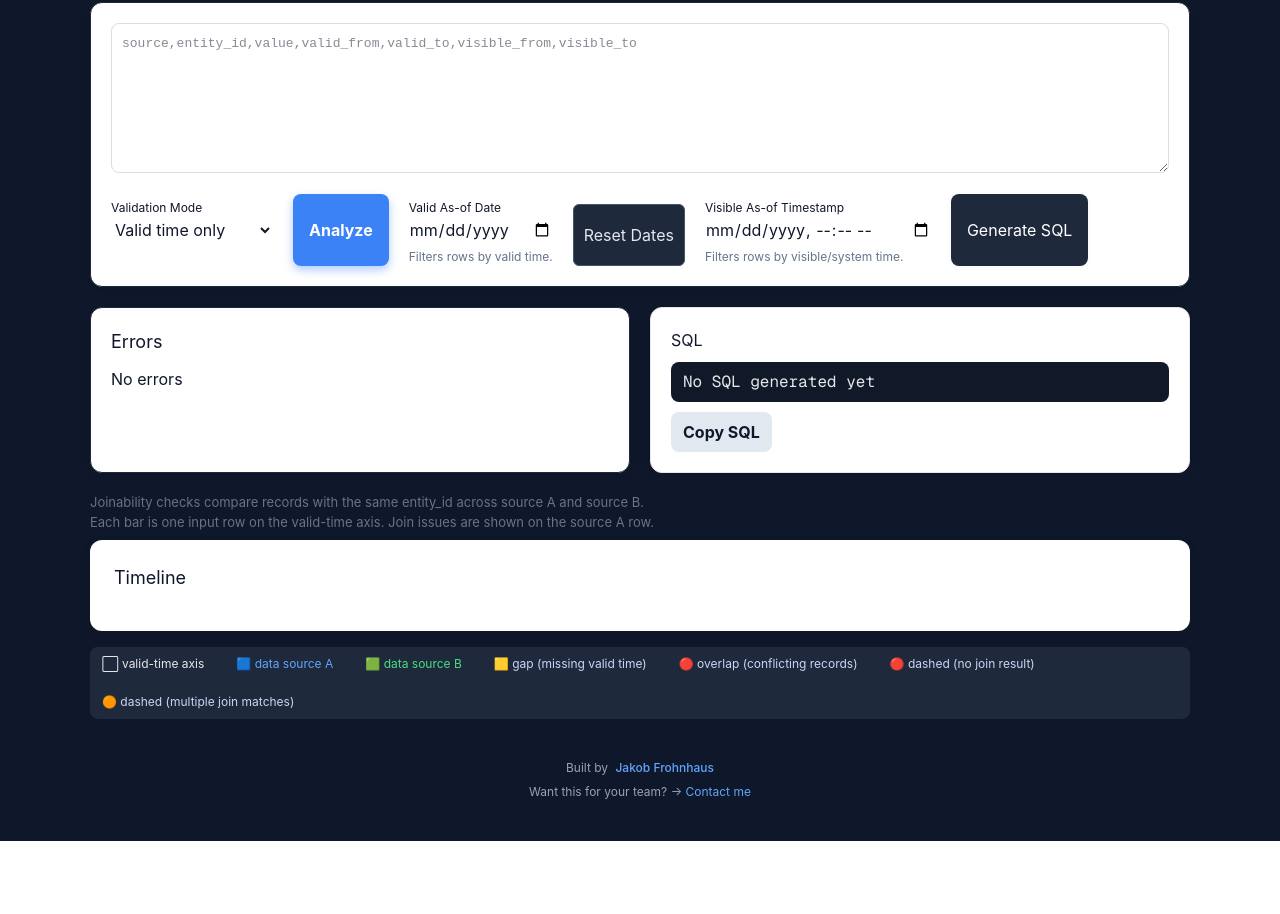
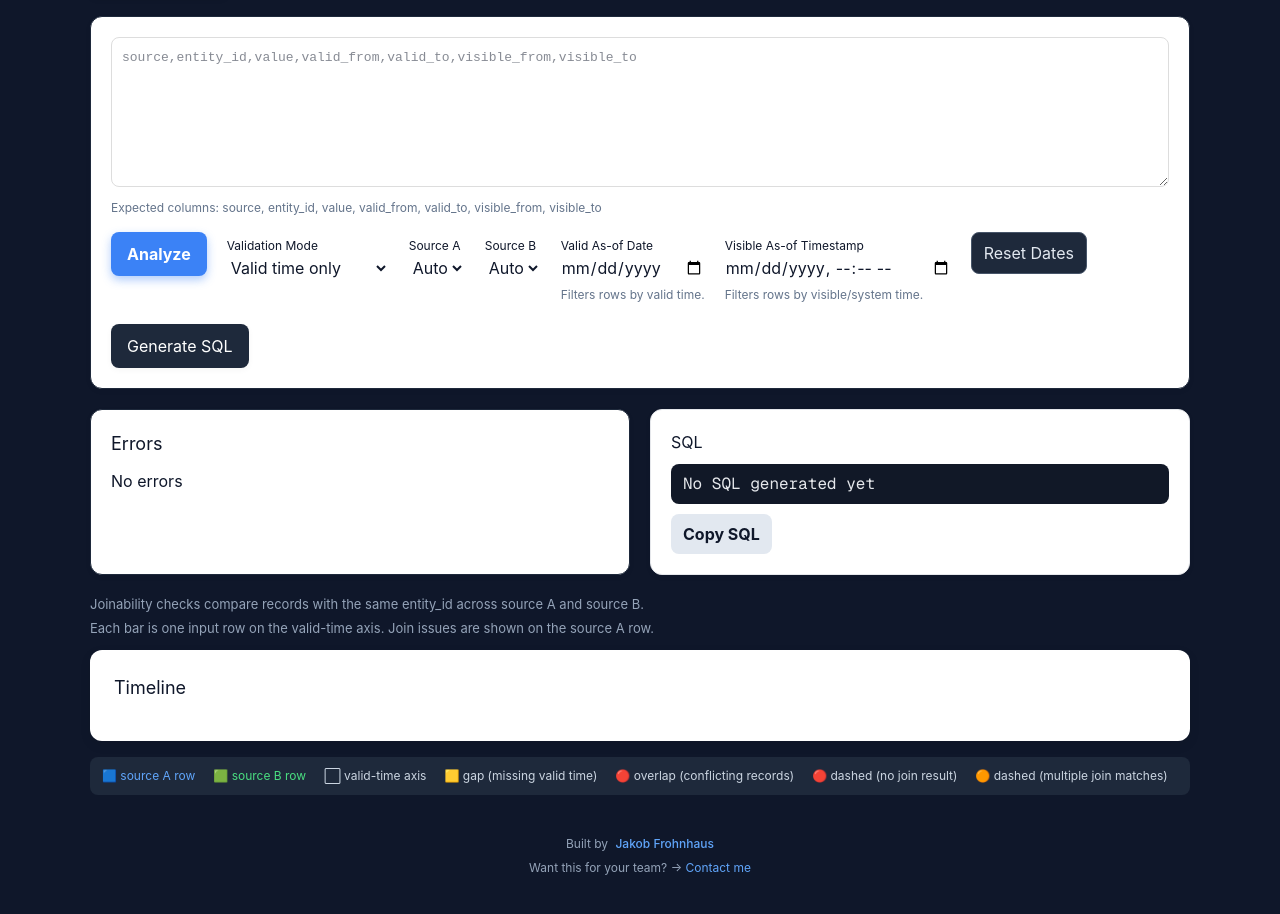
Before and after one commit to frohnhaus-sketch/bitemporal-debugger, a Next.js app: page / in a window 1280 px wide. Shown: the part 196-1110 px from the top of the page. Before the commit the page ends 1037 px from the top, so only its background shows below. Built offline with nearby package versions, Linux system fonts and the light colour scheme.

Commit message:
demo ready

```diff
--- a/app/page.tsx
+++ b/app/page.tsx
@@ -4,6 +4,12 @@ import { useState } from "react";
 import { parseCSV } from "../lib/parser";
 import { Timeline } from "@/components/Timeline";
 import { analyzeJoinability } from "../lib/joinability";
+import type {
+  BitemporalRow,
+  JoinabilityIssue,
+  OverlapIssue,
+  ValidationMode,
+} from "../lib/types";
 import {
   detectDrift,
   detectOverlaps,
@@ -11,26 +17,57 @@ import {
   detectFlaggedOverlapRows,
   detectOverlapMarkers,
 } from "../lib/analysis";
-import type {
-  BitemporalRow,
-  JoinabilityIssue,
-  OverlapIssue,
-  ValidationMode,
-} from "../lib/types";
+import { TimelineLegend } from "@/components/TimelineLegend";
+import { Analytics } from "@vercel/analytics/next"
+
+const EXAMPLE_DATA = `source,entity_id,value,valid_from,valid_to,visible_from,visible_to
+contract,1,A,2024-01-01,2024-12-31,2024-01-01T00:00:00,9999-12-31T00:00:00
+object,1,X,2024-01-01,2024-12-31,2024-01-01T00:00:00,9999-12-31T00:00:00
+object,1,Y,2024-01-01,2024-12-31,2024-01-01T00:00:00,9999-12-31T00:00:00
+contract,2,A,2024-01-01,2024-03-31,2024-01-01T00:00:00,9999-12-31T00:00:00
+contract,2,B,2024-05-01,2024-12-31,2024-01-01T00:00:00,9999-12-31T00:00:00
+object,2,X,2024-01-01,2024-12-31,2024-01-01T00:00:00,9999-12-31T00:00:00
+contract,3,A,2024-01-01,2024-12-31,2024-01-01T00:00:00,2024-06-01T00:00:00
+object,3,X,2024-01-01,2024-12-31,2024-07-01T00:00:00,9999-12-31T00:00:00
+contract,4,A,2024-01-01,2024-12-31,2024-01-01T00:00:00,9999-12-31T00:00:00
+object,4,X,2024-01-01,2024-12-31,2024-01-01T00:00:00,9999-12-31T00:00:00
+contract,5,A,2024-01-01,2024-06-30,2024-01-01T00:00:00,2024-04-01T00:00:00
+contract,5,B,2024-05-01,2024-12-31,2024-07-01T00:00:00,9999-12-31T00:00:00
+object,5,X,2024-01-01,2024-12-31,2024-01-02T12:00:00,9999-12-31T00:00:00`;
 
 export default function Home() {
   const [input, setInput] = useState("");
+  const [rows, setRows] = useState<BitemporalRow[]>([]);
   const [result, setResult] = useState<string[]>([]);
-  const [rows, setRows] = useState<BitemporalRow[]>([]);
   const [joinIssues, setJoinIssues] = useState<JoinabilityIssue[]>([]);
+  const [selectedIssue, setSelectedIssue] = useState<JoinabilityIssue | null>(null);
+
   const [flaggedRows, setFlaggedRows] = useState<Set<number>>(new Set());
   const [gaps, setGaps] = useState<any[]>([]);
+  const [drifts, setDrifts] = useState<string[]>([]);
+  const [overlapMarkers, setOverlapMarkers] = useState<OverlapIssue[]>([]);
+
   const [asOfDate, setAsOfDate] = useState("");
   const [visibleAsOf, setVisibleAsOf] = useState("");
   const [sql, setSql] = useState("");
-  const [drifts, setDrifts] = useState<string[]>([]);
-  const [overlapMarkers, setOverlapMarkers] = useState<OverlapIssue[]>([]);
-  const [validationMode, setValidationMode] = useState<ValidationMode>("monotemporal");
+
+  const [validationMode, setValidationMode] =
+    useState<ValidationMode>("monotemporal");
+
+  const [sourceA, setSourceA] = useState("");
+  const [sourceB, setSourceB] = useState("");
+
+  const availableSources = Array.from(
+    new Set(rows.map((r) => r.source).filter(Boolean))
+  );
+
+  const minDate = rows.length
+    ? Math.min(...rows.map((r) => new Date(r.valid_from).getTime()))
+    : 0;
+
+  const maxDate = rows.length
+    ? Math.max(...rows.map((r) => new Date(r.valid_to).getTime()))
+    : 1;
 
   function getPosition(date: string) {
     const current = new Date(date).getTime();
@@ -42,21 +79,41 @@ export default function Home() {
   }
 
   function getSourceColor(source: string) {
-    if (source === "contract") return "#2563eb";
-    if (source === "object") return "#16a34a";
+    if (source === sourceA) return "#2563eb";
+    if (source === sourceB) return "#16a34a";
     return "#64748b";
   }
 
-  function analyzeRows(rawInput: string) {
+  function analyzeRows(
+    rawInput: string,
+    nextValidationMode = validationMode,
+    nextSourceA = sourceA,
+    nextSourceB = sourceB
+  ) {
     const parsedRows = parseCSV(rawInput) as BitemporalRow[];
+    const sources = Array.from(
+      new Set(parsedRows.map((r) => r.source).filter(Boolean))
+    );
+
+    const left = nextSourceA || sources[0] || "";
+    const right = nextSourceB || sources[1] || "";
 
     setRows(parsedRows);
+    setSourceA(left);
+    setSourceB(right);
+
+    setResult(detectOverlaps(parsedRows, nextValidationMode));
     setGaps(detectGaps(parsedRows));
     setDrifts(detectDrift(parsedRows));
-    setOverlapMarkers(detectOverlapMarkers(parsedRows, validationMode));
-    setFlaggedRows(detectFlaggedOverlapRows(parsedRows, validationMode));
-    setJoinIssues(analyzeJoinability(parsedRows, "contract", "object"));
-    setResult(detectOverlaps(parsedRows, validationMode));
+    setOverlapMarkers(detectOverlapMarkers(parsedRows, nextValidationMode));
+    setFlaggedRows(detectFlaggedOverlapRows(parsedRows, nextValidationMode));
+    setSelectedIssue(null);
+
+    if (left && right) {
+      setJoinIssues(analyzeJoinability(parsedRows, left, right));
+    } else {
+      setJoinIssues([]);
+    }
   }
 
   function analyze() {
@@ -71,24 +128,24 @@ const filteredRows = rows.filter((r) => {
 
     const visibleOk = visibleAsOf
       ? new Date(visibleAsOf) >= new Date(r.visible_from) &&
-      new Date(visibleAsOf) < new Date(r.visible_to || "9999-12-31T00:00:00")
+        new Date(visibleAsOf) <
+          new Date(r.visible_to || "9999-12-31T00:00:00")
       : true;
 
     return validOk && visibleOk;
   });
 
   function generateSQL() {
-    const sqlParts = [];
+    const sqlParts: string[] = [];
 
     if (asOfDate) {
       sqlParts.push(`'${asOfDate}' BETWEEN valid_from AND valid_to`);
     }
 
     if (visibleAsOf) {
-      sqlParts.push(`
-  '${visibleAsOf}' >= visible_from
-  AND '${visibleAsOf}' < COALESCE(visible_to, '9999-12-31')
-      `);
+      sqlParts.push(
+        `'${visibleAsOf}' >= visible_from AND '${visibleAsOf}' < COALESCE(visible_to, '9999-12-31')`
+      );
     }
 
     if (sqlParts.length === 0) {
@@ -101,14 +158,6 @@ const filteredRows = rows.filter((r) => {
 WHERE ${sqlParts.join(" AND ")};`);
   }
 
-  const minDate = rows.length
-    ? Math.min(...rows.map(r => new Date(r.valid_from).getTime()))
-    : 0;
-
-  const maxDate = rows.length
-    ? Math.max(...rows.map(r => new Date(r.valid_to).getTime()))
-    : 1;
-
   return (
     <main
       style={{
@@ -120,60 +169,25 @@ const filteredRows = rows.filter((r) => {
       }}
     >
       <div style={{ maxWidth: 1100, margin: "0 auto" }}>
-
-        {/* HEADER */}
         <h1 style={{ marginBottom: 12, color: "#ffffff" }}>
           Why is this JOIN wrong?
         </h1>
 
-        <p style={{ color: "#94a3b8", marginBottom: 20 }}>
+        <p style={{ color: "#94a3b8", marginBottom: 8 }}>
           Paste your query result → see exactly why your joins are broken
         </p>
 
-        <p style={{ fontSize: 12, color: "#64748b", marginTop: 8 }}>
-          Works with Databricks, Snowflake, BigQuery (copy & paste)
+        <p style={{ fontSize: 12, color: "#64748b", marginBottom: 16 }}>
+          Works with Databricks, Snowflake, BigQuery (CSV / TSV copy & paste)
         </p>
 
         <button
           onClick={() => {
-            const exampleData = `source,entity_id,value,valid_from,valid_to,visible_from,visible_to
-
-# ENTITY 1 — echte JOIN_AMBIGUITY
-contract,1,A,2024-01-01,2024-12-31,2024-01-01T00:00:00,9999-12-31T00:00:00
-
-object,1,X,2024-01-01,2024-12-31,2024-01-01T00:00:00,9999-12-31T00:00:00
-object,1,Y,2024-01-01,2024-12-31,2024-01-01T00:00:00,9999-12-31T00:00:00
-
-
-# ENTITY 2 — Gap
-contract,2,A,2024-01-01,2024-03-31,2024-01-01T00:00:00,9999-12-31T00:00:00
-contract,2,B,2024-05-01,2024-12-31,2024-01-01T00:00:00,9999-12-31T00:00:00
-
-object,2,X,2024-01-01,2024-12-31,2024-01-01T00:00:00,9999-12-31T00:00:00
-
-
-# ENTITY 3 — Visible-time Join Gap (der wichtigste Case)
-contract,3,A,2024-01-01,2024-12-31,2024-01-01T00:00:00,2024-06-01T00:00:00
-
-object,3,X,2024-01-01,2024-12-31,2024-07-01T00:00:00,9999-12-31T00:00:00
-
-
-# ENTITY 4 — Perfekter Join (Control Case)
-contract,4,A,2024-01-01,2024-12-31,2024-01-01T00:00:00,9999-12-31T00:00:00
-
-object,4,X,2024-01-01,2024-12-31,2024-01-01T00:00:00,9999-12-31T00:00:00
-
-
-# ENTITY 5 — Drift (visible time verschoben)
-contract,5,A,2024-01-01,2024-12-31,2024-01-01T00:00:00,9999-12-31T00:00:00
-
-object,5,X,2024-01-01,2024-12-31,2024-01-02T12:00:00,9999-12-31T00:00:00`;
-
-            setInput(exampleData);
-            analyzeRows(exampleData);
+            setInput(EXAMPLE_DATA);
+            analyzeRows(EXAMPLE_DATA);
           }}
           style={{
-            margin: "10px 0",
+            margin: "10px 0 20px",
             padding: "8px 14px",
             borderRadius: 8,
             border: "none",
@@ -187,7 +201,6 @@ object,5,X,2024-01-01,2024-12-31,2024-01-02T12:00:00,9999-12-31T00:00:00`;
           Load Example
         </button>
 
-        {/* INPUT CARD */}
         <div
           style={{
             background: "#ffffff",
@@ -212,35 +225,20 @@ object,5,X,2024-01-01,2024-12-31,2024-01-02T12:00:00,9999-12-31T00:00:00`;
             placeholder="source,entity_id,value,valid_from,valid_to,visible_from,visible_to"
           />
 
-          <div style={{ marginTop: 15, display: "flex", gap: 20 }}>
+          <p style={{ fontSize: 12, color: "#64748b", marginTop: 6 }}>
+            Expected columns: source, entity_id, value, valid_from, valid_to,
+            visible_from, visible_to
+          </p>
 
-          <div>
-            <label style={{ fontSize: 12 }}>Validation Mode</label>
-            <br />
-            <select
-              value={validationMode}
-              onChange={(e) => {
-                const newValidationMode = e.target.value as ValidationMode;
-                setValidationMode(newValidationMode);
-
-                if (input.trim()) {
-                  const parsedRows = parseCSV(input) as BitemporalRow[];
-
-                  setRows(parsedRows);
-                  setResult(detectOverlaps(parsedRows, newValidationMode));
-                  setGaps(detectGaps(parsedRows));
-                  setDrifts(detectDrift(parsedRows));
-                  setOverlapMarkers(detectOverlapMarkers(parsedRows, newValidationMode));
-                  setFlaggedRows(detectFlaggedOverlapRows(parsedRows, newValidationMode));
-                  setJoinIssues(analyzeJoinability(parsedRows, "contract", "object"));
-                }
+          <div
+            style={{
+              marginTop: 15,
+              display: "flex",
+              gap: 20,
+              flexWrap: "wrap",
+              alignItems: "flex-start",
             }}
           >
-              <option value="monotemporal">Valid time only</option>
-              <option value="bitemporal">Valid + visible time</option>
-            </select>
-          </div>
-
             <button
               onClick={analyze}
               style={{
@@ -258,6 +256,62 @@ object,5,X,2024-01-01,2024-12-31,2024-01-02T12:00:00,9999-12-31T00:00:00`;
             </button>
 
             <div>
+              <label style={{ fontSize: 12 }}>Validation Mode</label>
+              <br />
+              <select
+                value={validationMode}
+                onChange={(e) => {
+                  const next = e.target.value as ValidationMode;
+                  setValidationMode(next);
+                  if (input.trim()) analyzeRows(input, next);
+                }}
+              >
+                <option value="monotemporal">Valid time only</option>
+                <option value="bitemporal">Valid + visible time</option>
+              </select>
+            </div>
+
+            <div>
+              <label style={{ fontSize: 12 }}>Source A</label>
+              <br />
+              <select
+                value={sourceA}
+                onChange={(e) => {
+                  const next = e.target.value;
+                  setSourceA(next);
+                  if (input.trim()) analyzeRows(input, validationMode, next, sourceB);
+                }}
+              >
+                <option value="">Auto</option>
+                {availableSources.map((s) => (
+                  <option key={s} value={s}>
+                    {s}
+                  </option>
+                ))}
+              </select>
+            </div>
+
+            <div>
+              <label style={{ fontSize: 12 }}>Source B</label>
+              <br />
+              <select
+                value={sourceB}
+                onChange={(e) => {
+                  const next = e.target.value;
+                  setSourceB(next);
+                  if (input.trim()) analyzeRows(input, validationMode, sourceA, next);
+                }}
+              >
+                <option value="">Auto</option>
+                {availableSources.map((s) => (
+                  <option key={s} value={s}>
+                    {s}
+                  </option>
+                ))}
+              </select>
+            </div>
+
+            <div>
               <label style={{ fontSize: 12 }}>Valid As-of Date</label>
               <br />
               <input
@@ -269,24 +323,6 @@ object,5,X,2024-01-01,2024-12-31,2024-01-02T12:00:00,9999-12-31T00:00:00`;
                 Filters rows by valid time.
               </p>
             </div>
-
-            <button
-              onClick={() => {
-                setAsOfDate("");
-                setVisibleAsOf("");
-              }}
-              style={{
-                marginTop: 10,
-                padding: "6px 10px",
-                borderRadius: 6,
-                border: "1px solid #475569",
-                background: "#1e293b",
-                color: "#e2e8f0",
-                cursor: "pointer",
-              }}
-            >
-              Reset Dates
-            </button>
 
             <div>
               <label style={{ fontSize: 12 }}>Visible As-of Timestamp</label>
@@ -300,6 +336,23 @@ object,5,X,2024-01-01,2024-12-31,2024-01-02T12:00:00,9999-12-31T00:00:00`;
                 Filters rows by visible/system time.
               </p>
             </div>
+
+            <button
+              onClick={() => {
+                setAsOfDate("");
+                setVisibleAsOf("");
+              }}
+              style={{
+                padding: "8px 12px",
+                borderRadius: 8,
+                border: "1px solid #475569",
+                background: "#1e293b",
+                color: "#e2e8f0",
+                cursor: "pointer",
+              }}
+            >
+              Reset Dates
+            </button>
 
             <button
               onClick={generateSQL}
@@ -318,10 +371,7 @@ object,5,X,2024-01-01,2024-12-31,2024-01-02T12:00:00,9999-12-31T00:00:00`;
           </div>
         </div>
 
-        {/* GRID: ERRORS + SQL */}
         <div style={{ display: "flex", gap: 20, marginBottom: 20 }}>
-
-          {/* ERRORS */}
           <div
             style={{
               flex: 1,
@@ -333,9 +383,7 @@ object,5,X,2024-01-01,2024-12-31,2024-01-02T12:00:00,9999-12-31T00:00:00`;
               color: "#0f172a",
             }}
           >
-            <h3 style={{ marginBottom: 12, fontSize: 18 }}>
-              Errors
-            </h3>
+            <h3 style={{ marginBottom: 12, fontSize: 18 }}>Errors</h3>
 
             {result.length > 0 ? (
               result.map((e, i) => (
@@ -346,7 +394,9 @@ object,5,X,2024-01-01,2024-12-31,2024-01-02T12:00:00,9999-12-31T00:00:00`;
                     marginBottom: 8,
                     borderRadius: 8,
                     background: e.includes("OVERLAP") ? "#fee2e2" : "#fef3c7",
-                    border: e.includes("OVERLAP") ? "1px solid #ef4444" : "1px solid #f59e0b",
+                    border: e.includes("OVERLAP")
+                      ? "1px solid #ef4444"
+                      : "1px solid #f59e0b",
                     color: "#111827",
                     fontFamily: "monospace",
                   }}
@@ -361,7 +411,6 @@ object,5,X,2024-01-01,2024-12-31,2024-01-02T12:00:00,9999-12-31T00:00:00`;
             {drifts.length > 0 && (
               <div style={{ marginTop: 12 }}>
                 <h4>Source Drift</h4>
-
                 {drifts.map((d, i) => (
                   <div
                     key={i}
@@ -388,13 +437,17 @@ object,5,X,2024-01-01,2024-12-31,2024-01-02T12:00:00,9999-12-31T00:00:00`;
                 {joinIssues.map((j, i) => (
                   <div
                     key={i}
+                    onClick={() => setSelectedIssue(j)}
                     style={{
+                      cursor: "pointer",
                       padding: 10,
                       marginBottom: 8,
                       borderRadius: 8,
                       background: j.type === "JOIN_GAP" ? "#fee2e2" : "#fef3c7",
                       border:
-                      j.type === "JOIN_GAP"
+                        selectedIssue === j
+                          ? "2px solid #0f172a"
+                          : j.type === "JOIN_GAP"
                           ? "1px solid #ef4444"
                           : "1px solid #f59e0b",
                       color: j.type === "JOIN_GAP" ? "#991b1b" : "#92400e",
@@ -413,20 +466,18 @@ object,5,X,2024-01-01,2024-12-31,2024-01-02T12:00:00,9999-12-31T00:00:00`;
                     <br />
                     Matches: {j.matchingRows}
                     <br />
-                  Reason: {
-                    j.reason === "NO_VISIBLE_OVERLAP"
+                    Reason:{" "}
+                    {j.reason === "NO_VISIBLE_OVERLAP"
                       ? "No visible-time overlap"
                       : j.reason === "NO_VALID_MATCH"
                       ? "No valid-time match"
-                      : "Multiple matches"
-                  }
+                      : "Multiple matches"}
                   </div>
                 ))}
               </div>
             )}
           </div>
 
-          {/* SQL */}
           <div
             style={{
               flex: 1,
@@ -435,6 +486,7 @@ object,5,X,2024-01-01,2024-12-31,2024-01-02T12:00:00,9999-12-31T00:00:00`;
               borderRadius: 12,
               border: "1px solid #e5e7eb",
               boxShadow: "0 2px 6px rgba(0,0,0,0.04)",
+              color: "#0f172a",
             }}
           >
             <h3>SQL</h3>
@@ -448,6 +500,7 @@ object,5,X,2024-01-01,2024-12-31,2024-01-02T12:00:00,9999-12-31T00:00:00`;
                 color: "#e5e7eb",
                 border: "none",
                 cursor: "pointer",
+                whiteSpace: "pre-wrap",
               }}
             >
               {sql || "No SQL generated yet"}
@@ -470,15 +523,105 @@ object,5,X,2024-01-01,2024-12-31,2024-01-02T12:00:00,9999-12-31T00:00:00`;
             >
               Copy SQL
             </button>
+
+            {selectedIssue && (
+              <div
+                style={{
+                  marginTop: 20,
+                  background: "#f1f5f9",
+                  border: "1px solid #cbd5f5",
+                  borderRadius: 12,
+                  padding: 20,
+                }}
+              >
+
+                <h3 style={{ marginTop: 0 }}>
+                  Why does this JOIN fail?
+                </h3>
+
+                <p style={{ fontWeight: "bold", marginBottom: 10 }}>
+                  This row cannot be joined cleanly to the other source.
+                </p>
+
+                <p>
+                  Visible time:
+                  <br />
+                  {selectedIssue.visible_from?.slice(0, 10)} →{" "}
+                  {selectedIssue.visible_to?.slice(0, 10) || "∞"}
+                </p>
+
+                {selectedIssue.type === "JOIN_GAP" && (
+                  <>
+                    <p>No matching row exists in the other data source.</p>
+
+                    {selectedIssue.reason === "NO_VISIBLE_OVERLAP" && (
+                      <>
+                        <p>
+                          The records do not overlap in visible/system time.
+                        </p>
+
+                        <p>
+                          Contract visible until:{" "}
+                          {selectedIssue.visible_to?.slice(0, 10)}
+                          <br />
+                          Object visible from:{" "}
+                          {selectedIssue.visible_from?.slice(0, 10)}
+                        </p>
+
+                        <p>
+                          → They never exist at the same time
+                        </p>
+
+                        <p>
+                          → The JOIN returns no rows
+                        </p>
+                      </>
+                    )}
+
+                    {selectedIssue.reason === "NO_VALID_MATCH" && (
+                      <>
+                        <p>
+                          No row in the other source overlaps in valid time.
+                        </p>
+                        <p>→ There is no matching business-time record.</p>
+                      </>
+                    )}
+                  </>
+                )}
+
+                {selectedIssue.type === "JOIN_AMBIGUITY" && (
+                  <>
+                    <p>Multiple matching rows were found.</p>
+                    <p>→ The JOIN result is ambiguous.</p>
+                  </>
+                )}
+              </div>
+            )}
           </div>
         </div>
 
-      <p style={{ fontSize: 13, color: "#64748b", marginTop: 4, marginBottom: 8 }}>
-        Joinability checks compare records with the same entity_id across source A and source B.
+        <p
+          style={{
+            fontSize: 13,
+            color: "#94a3b8",
+            marginTop: 4,
+            marginBottom: 8,
+          }}
+        >
+          Joinability checks compare records with the same entity_id across
+          source A and source B.
         </p>
 
-      <p style={{ fontSize: 13, color: "#64748b", marginTop: -8, marginBottom: 8 }}>
-        Each bar is one input row on the valid-time axis. Join issues are shown on the source A row.
+        <p
+          style={{
+            fontSize: 13,
+            color: "#94a3b8",
+            marginTop: -4,
+            marginBottom: 12,
+          }}
+        >
+          Each bar is one input row on the valid-time axis. Join issues are
+          shown on the source A row.
         </p>
 
         <Timeline
@@ -492,49 +635,8 @@ object,5,X,2024-01-01,2024-12-31,2024-01-02T12:00:00,9999-12-31T00:00:00`;
           getSourceColor={getSourceColor}
         />
 
-      <div
-        style={{
-          marginTop: 16,
-          display: "flex",
-          gap: 20,
-          flexWrap: "wrap",
-          fontSize: 12,
-          color: "#cbd5f5",
-          padding: "8px 12px",
-          background: "#1e293b",
-          borderRadius: 8,
-        }}
-      >
+        <TimelineLegend />
 
-        <span style={{ color: "#e5e7eb", marginRight: 12 }}>
-          ⬜ valid-time axis
-        </span>
-
-        <span style={{ color: "#60a5fa", marginRight: 12 }}>
-          🟦 data source A
-        </span>
-
-        <span style={{ color: "#4ade80", marginRight: 12 }}>
-          🟩 data source B
-        </span>
-
-        <span style={{ marginRight: 12 }}>
-          🟨 gap (missing valid time)
-        </span>
-
-        <span style={{ marginRight: 12 }}>
-          🔴 overlap (conflicting records)
-        </span>
-
-        <span style={{ marginRight: 12 }}>
-          🔴 dashed (no join result)
-        </span>
-
-        <span style={{ marginRight: 12 }}>
-          🟠 dashed (multiple join matches)
-        </span>
-
-</div>
         <div
           style={{
             marginTop: 40,
@@ -573,7 +675,6 @@ object,5,X,2024-01-01,2024-12-31,2024-01-02T12:00:00,9999-12-31T00:00:00`;
             </a>
           </div>
         </div>
-
       </div>
     </main>
   );
--- /dev/null
+++ b/components/TimelineLegend.tsx
@@ -0,0 +1,25 @@
+export function TimelineLegend() {
+  return (
+    <div
+      style={{
+        marginTop: 16,
+        padding: "10px 12px",
+        background: "#1e293b",
+        borderRadius: 8,
+        display: "flex",
+        gap: 18,
+        flexWrap: "wrap",
+        fontSize: 12,
+        color: "#cbd5e1",
+      }}
+    >
+      <span style={{ color: "#60a5fa" }}>🟦 source A row</span>
+      <span style={{ color: "#4ade80" }}>🟩 source B row</span>
+      <span>⬜ valid-time axis</span>
+      <span>🟨 gap (missing valid time)</span>
+      <span>🔴 overlap (conflicting records)</span>
+      <span>🔴 dashed (no join result)</span>
+      <span>🟠 dashed (multiple join matches)</span>
+    </div>
+  );
+}
--- a/package.json
+++ b/package.json
@@ -9,6 +9,7 @@
     "lint": "eslint"
   },
   "dependencies": {
+    "@vercel/analytics": "^2.0.1",
     "next": "16.2.6",
     "react": "19.2.4",
     "react-dom": "19.2.4"
```
Also changed, not shown: 1 other file (tests, documents, lock files or other folders). Lines whose indentation alone changed are shown as unchanged.
